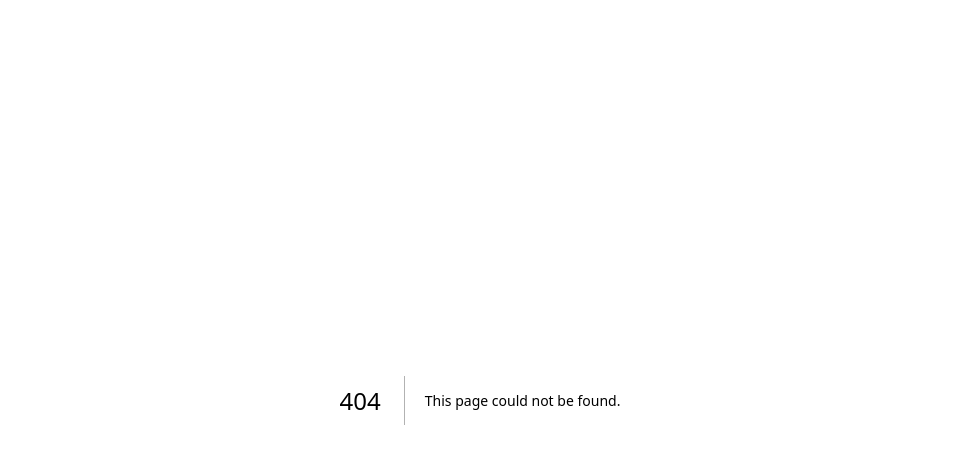
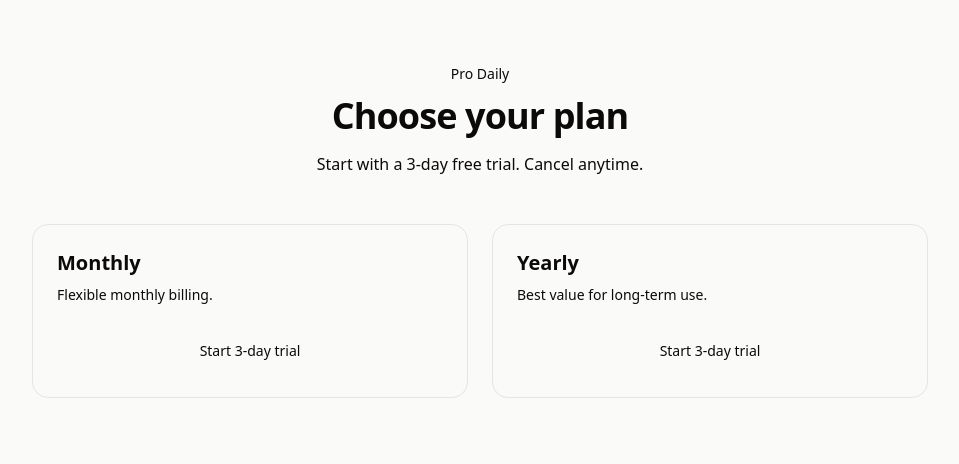
Before and after one commit to ShaphC/pro-daily, a Next.js app: page /pricing in a window 1280 px wide. Before the commit this address had no page. Shown: the top 464 px of the page, without its empty margins (160-1119 px from the left). Built offline with nearby package versions, Linux system fonts and the light colour scheme.

Commit message:
added the stripe components, a pricing page, Changed the logo name, and a new migration file for override and the free trial

```diff
--- /dev/null
+++ b/app/api/stripe/checkout/route.ts
@@ -0,0 +1,124 @@
+import { NextResponse } from "next/server";
+import { stripe } from "@/lib/stripe/server";
+import { STRIPE_PRICES } from "@/lib/stripe/config";
+import { STRIPE_TRIAL_DAYS, type StripePlan } from "@/lib/stripe/plans";
+import { createClient } from "@/lib/supabase/server";
+
+export async function POST(request: Request) {
+  try {
+    const supabase = await createClient();
+
+    const {
+      data: { user },
+    } = await supabase.auth.getUser();
+
+    if (!user) {
+      return NextResponse.json({ error: "Unauthorized" }, { status: 401 });
+    }
+
+    const body = await request.json();
+    const plan = body.plan as StripePlan;
+
+    if (plan !== "monthly" && plan !== "yearly") {
+      return NextResponse.json({ error: "Invalid plan" }, { status: 400 });
+    }
+
+    const { data: settings, error: settingsError } = await supabase
+      .from("pro_user_settings")
+      .select("stripe_customer_id, subscription_id, subscription_status")
+      .eq("user_id", user.id)
+      .maybeSingle();
+
+    if (settingsError) {
+      console.error(settingsError);
+
+      return NextResponse.json(
+        { error: "Unable to load account settings" },
+        { status: 500 },
+      );
+    }
+
+    let customerId = settings?.stripe_customer_id;
+
+    if (!customerId) {
+      const customer = await stripe.customers.create({
+        email: user.email ?? undefined,
+        metadata: {
+          supabase_user_id: user.id,
+        },
+      });
+
+      customerId = customer.id;
+
+      const { error: updateError } = await supabase
+        .from("pro_user_settings")
+        .upsert(
+          {
+            user_id: user.id,
+            stripe_customer_id: customerId,
+          },
+          {
+            onConflict: "user_id",
+          },
+        );
+
+      if (updateError) {
+        console.error(updateError);
+
+        return NextResponse.json(
+          { error: "Unable to save billing information" },
+          { status: 500 },
+        );
+      }
+    }
+
+    const existingSubscription =
+      settings?.subscription_status === "active" ||
+      settings?.subscription_status === "trialing" ||
+      settings?.subscription_status === "past_due";
+
+    if (existingSubscription) {
+      return NextResponse.json(
+        { error: "You already have a subscription." },
+        { status: 400 },
+      );
+    }
+
+    const origin = new URL(request.url).origin;
+
+    const session = await stripe.checkout.sessions.create({
+      mode: "subscription",
+      customer: customerId,
+      line_items: [
+        {
+          price: STRIPE_PRICES[plan],
+          quantity: 1,
+        },
+      ],
+      subscription_data: {
+        trial_period_days: STRIPE_TRIAL_DAYS,
+        metadata: {
+          supabase_user_id: user.id,
+          plan,
+        },
+      },
+      success_url: `${origin}/today?checkout=success`,
+      cancel_url: `${origin}/pricing?checkout=cancelled`,
+      metadata: {
+        supabase_user_id: user.id,
+        plan,
+      },
+    });
+
+    return NextResponse.json({
+      url: session.url,
+    });
+  } catch (error) {
+    console.error("Stripe checkout error:", error);
+
+    return NextResponse.json(
+      { error: "Unable to create checkout session" },
+      { status: 500 },
+    );
+  }
+}
--- /dev/null
+++ b/app/pricing/page.tsx
@@ -0,0 +1,97 @@
+"use client";
+
+import { useState } from "react";
+
+type Plan = "monthly" | "yearly";
+
+export default function PricingPage() {
+  const [loadingPlan, setLoadingPlan] = useState<Plan | null>(null);
+
+  async function startCheckout(plan: Plan) {
+    setLoadingPlan(plan);
+
+    try {
+      const response = await fetch("/api/stripe/checkout", {
+        method: "POST",
+        headers: {
+          "Content-Type": "application/json",
+        },
+        body: JSON.stringify({ plan }),
+      });
+
+      const data = await response.json();
+
+      if (!response.ok) {
+        throw new Error(data.error || "Unable to start checkout");
+      }
+
+      if (!data.url) {
+        throw new Error("Checkout URL was not returned");
+      }
+
+      window.location.href = data.url;
+    } catch (error) {
+      console.error(error);
+      alert(error instanceof Error ? error.message : "Something went wrong.");
+      setLoadingPlan(null);
+    }
+  }
+
+  return (
+    <main className="min-h-screen bg-background px-6 py-16">
+      <div className="mx-auto max-w-4xl">
+        <div className="mx-auto max-w-2xl text-center">
+          <p className="text-sm font-medium text-muted-foreground">Pro Daily</p>
+
+          <h1 className="mt-3 text-4xl font-semibold tracking-tight">
+            Choose your plan
+          </h1>
+
+          <p className="mt-4 text-muted-foreground">
+            Start with a 3-day free trial. Cancel anytime.
+          </p>
+        </div>
+
+        <div className="mt-12 grid gap-6 md:grid-cols-2">
+          <div className="rounded-2xl border border-border p-6">
+            <h2 className="text-xl font-semibold">Monthly</h2>
+
+            <p className="mt-2 text-sm text-muted-foreground">
+              Flexible monthly billing.
+            </p>
+
+            <button
+              type="button"
+              onClick={() => startCheckout("monthly")}
+              disabled={loadingPlan !== null}
+              className="mt-6 w-full rounded-xl bg-foreground px-5 py-3 text-sm font-medium text-background transition hover:opacity-90 disabled:cursor-not-allowed disabled:opacity-50"
+            >
+              {loadingPlan === "monthly"
+                ? "Starting trial..."
+                : "Start 3-day trial"}
+            </button>
+          </div>
+
+          <div className="rounded-2xl border border-foreground p-6">
+            <h2 className="text-xl font-semibold">Yearly</h2>
+
+            <p className="mt-2 text-sm text-muted-foreground">
+              Best value for long-term use.
+            </p>
+
+            <button
+              type="button"
+              onClick={() => startCheckout("yearly")}
+              disabled={loadingPlan !== null}
+              className="mt-6 w-full rounded-xl bg-foreground px-5 py-3 text-sm font-medium text-background transition hover:opacity-90 disabled:cursor-not-allowed disabled:opacity-50"
+            >
+              {loadingPlan === "yearly"
+                ? "Starting trial..."
+                : "Start 3-day trial"}
+            </button>
+          </div>
+        </div>
+      </div>
+    </main>
+  );
+}
--- a/components/marketing/marketing-page.tsx
+++ b/components/marketing/marketing-page.tsx
@@ -789,9 +789,9 @@
               className="group flex items-center gap-2 text-sm font-bold tracking-[-0.02em]"
             >
               <span className="flex h-7 w-7 items-center justify-center rounded-md bg-black text-[10px] font-bold text-white transition-transform duration-300 group-hover:rotate-3 group-hover:scale-105 dark:bg-white dark:text-black">
-                C
+                CMkr
               </span>
-              Checkmarkr
+              Chekmarkr
             </Link>
 
             <nav className="hidden items-center gap-7 text-xs sm:flex">
--- /dev/null
+++ b/lib/stripe/config.ts
@@ -0,0 +1,15 @@
+const monthlyPriceId = process.env.STRIPE_MONTHLY_PRICE_ID;
+const yearlyPriceId = process.env.STRIPE_YEARLY_PRICE_ID;
+
+if (!monthlyPriceId) {
+  throw new Error("Missing STRIPE_MONTHLY_PRICE_ID environment variable");
+}
+
+if (!yearlyPriceId) {
+  throw new Error("Missing STRIPE_YEARLY_PRICE_ID environment variable");
+}
+
+export const STRIPE_PRICES = {
+  monthly: monthlyPriceId,
+  yearly: yearlyPriceId,
+} as const;
--- /dev/null
+++ b/lib/stripe/plans.ts
@@ -0,0 +1,14 @@
+export const STRIPE_TRIAL_DAYS = 3;
+
+export const STRIPE_PLANS = {
+  monthly: {
+    name: "Pro Monthly",
+    interval: "month",
+  },
+  yearly: {
+    name: "Pro Yearly",
+    interval: "year",
+  },
+} as const;
+
+export type StripePlan = keyof typeof STRIPE_PLANS;
--- /dev/null
+++ b/lib/stripe/server.ts
@@ -0,0 +1,9 @@
+import Stripe from "stripe";
+
+const secretKey = process.env.STRIPE_SECRET_KEY;
+
+if (!secretKey) {
+  throw new Error("Missing STRIPE_SECRET_KEY environment variable");
+}
+
+export const stripe = new Stripe(secretKey);
```
Also changed, not shown: 1 other file (tests, documents, lock files or other folders).
